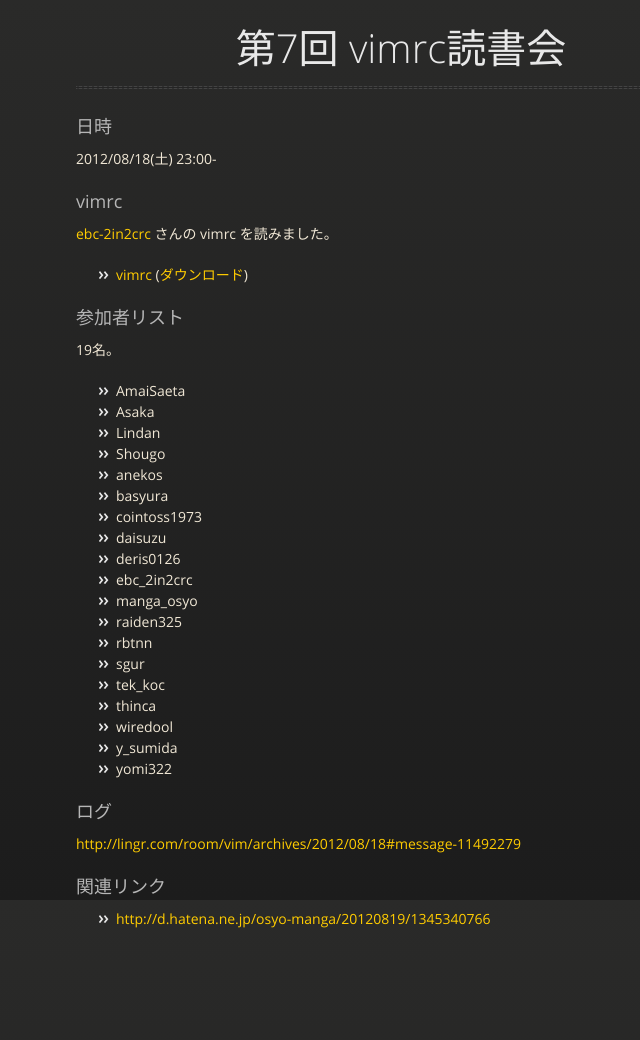
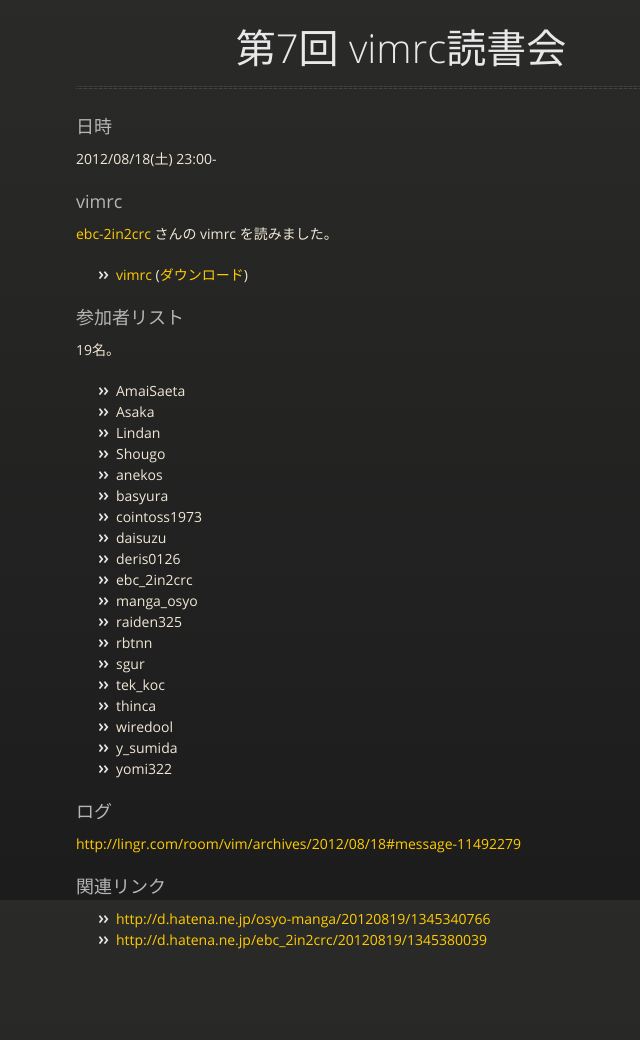
Before and after one commit to vim-jp/reading-vimrc, a Jekyll site: the page built from archive/007.md, in a window 1280 px wide. Shown: the whole page, without its empty margins (239-879 px from the left). Built offline with Jekyll 4.4.1, drawn with Linux system fonts in a browser that asks for light colours; nearby versions of some CDN libraries; Markdown is read by kramdown in place of the engine named in the settings; before the commit the page ends 1019 px from its top, so only the background shows below that.

Commit message:
第7回の関連リンク追加

```diff
--- a/archive/007.md
+++ b/archive/007.md
@@ -42,3 +42,4 @@ category: archive
 
 ### 関連リンク
 - <http://d.hatena.ne.jp/osyo-manga/20120819/1345340766>
+- <http://d.hatena.ne.jp/ebc_2in2crc/20120819/1345380039>
```
